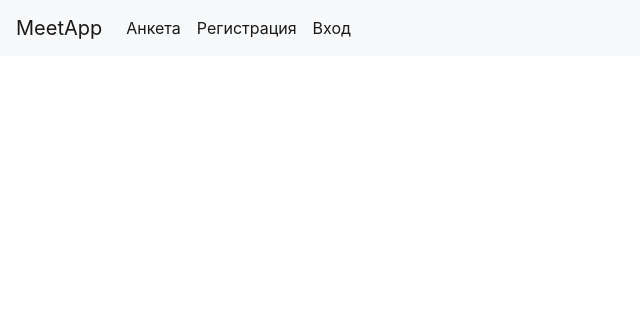
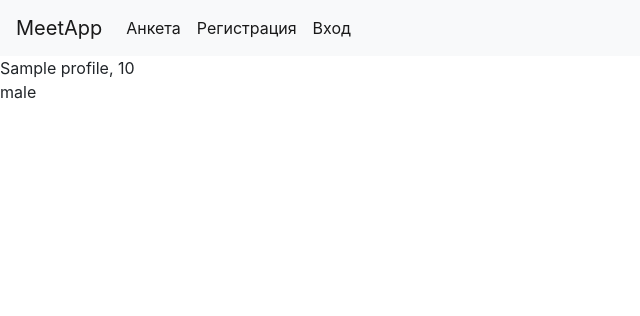
Before and after one commit to AndrewSmooth/MeetApp, a Django app: page / in a window 1280 px wide. Shown: the top 316 px of the page, without its empty margins (0-640 px from the left). Run offline with Django 5.2, Linux system fonts and the light colour scheme; tables that the repository leaves empty hold one stand-in row (values such as "Sample post"); some libraries are stand-ins or nearby versions.

Commit message:
Сортировка профилей по полу

```diff
--- a/meetapp/backend/models.py
+++ b/meetapp/backend/models.py
@@ -31,6 +31,11 @@ class Tag(models.Model):
 class AdvUser(AbstractUser):
     is_activated = models.BooleanField(default=True, db_index = True, verbose_name = 'Прощёл активацию?')
     send_messages = models.BooleanField(default = True, verbose_name = 'Уведомлять о сообщениях?')
+    CHOICES = (
+        ('male', 'Мужчина'),
+        ('female', 'Женщина'),
+    )
+    gender = models.CharField(max_length=7, choices=CHOICES, default='Женщина')
 
     last_online = models.DateTimeField(blank=True, null=True, verbose_name='Последний онлайн')
 
@@ -54,11 +59,15 @@ class AdvUser(AbstractUser):
 
 
 class Profile(models.Model):
+    CHOICES = (
+        ('male', 'Мужчина'),
+        ('female', 'Женщина'),
+    )
     name = models.CharField(max_length=20, blank=False, verbose_name='Имя')
     age = models.IntegerField(db_index = True, blank=False, verbose_name = 'Возраст')
     city = models.CharField(max_length=168, db_index = True, blank=False, verbose_name='Город')
     description = models.TextField(blank=True, null=True, verbose_name='Расскажи о себе')
-    gender = models.CharField(max_length=10, db_index=True, blank=False, verbose_name='Пол')
+    gender = models.CharField(max_length=7, db_index=True, blank=False, verbose_name='Пол', choices=CHOICES)
     children = models.CharField(max_length=4, blank=True, null=True, verbose_name='Дети')
     education = models.CharField(max_length=150, blank=True, null=True, verbose_name='Образование')
     profession = models.CharField(max_length=50, blank=True, null=True, verbose_name='Работа')
--- a/meetapp/backend/templates/layout/basic.html
+++ b/meetapp/backend/templates/layout/basic.html
@@ -45,12 +45,27 @@
       </ul>
     </div>
   </nav>
+  {% if profiles %}
 
+  {% for profile in profiles %}
+  {% if user.gender != profile.gender %}
+  <div>{{ profile.name }}, {{ profile.age }}</div>
+  <div>{{ profile.gender }}</div>
+  {% else %}
+  <div></div>
+
+  {% endif %}
+  {% endfor %}
+
+  {% else %}
+  <div>Анкет нет</div>
+  {% endif %}
     <!-- <header class="mb-4">
         <h1 class="display-1 text-center">Tasken Manager</h1>
     </header> -->
     {% block content %}
             {% endblock %}
 
+
 </body>
 </html>
--- a/meetapp/backend/views.py
+++ b/meetapp/backend/views.py
@@ -17,4 +17,5 @@ class CreateProfileView(CreateView):
     success_url = reverse_lazy('backend:start')
 
 def main(request):
-    return render(request, 'layout/basic.html')
+    profiles = Profile.objects.all()
+    return render(request, 'layout/basic.html', {'profiles': profiles})
```
Also changed, not shown: meetapp/users/admin.py (+4 -4 lines), 1 other file.
